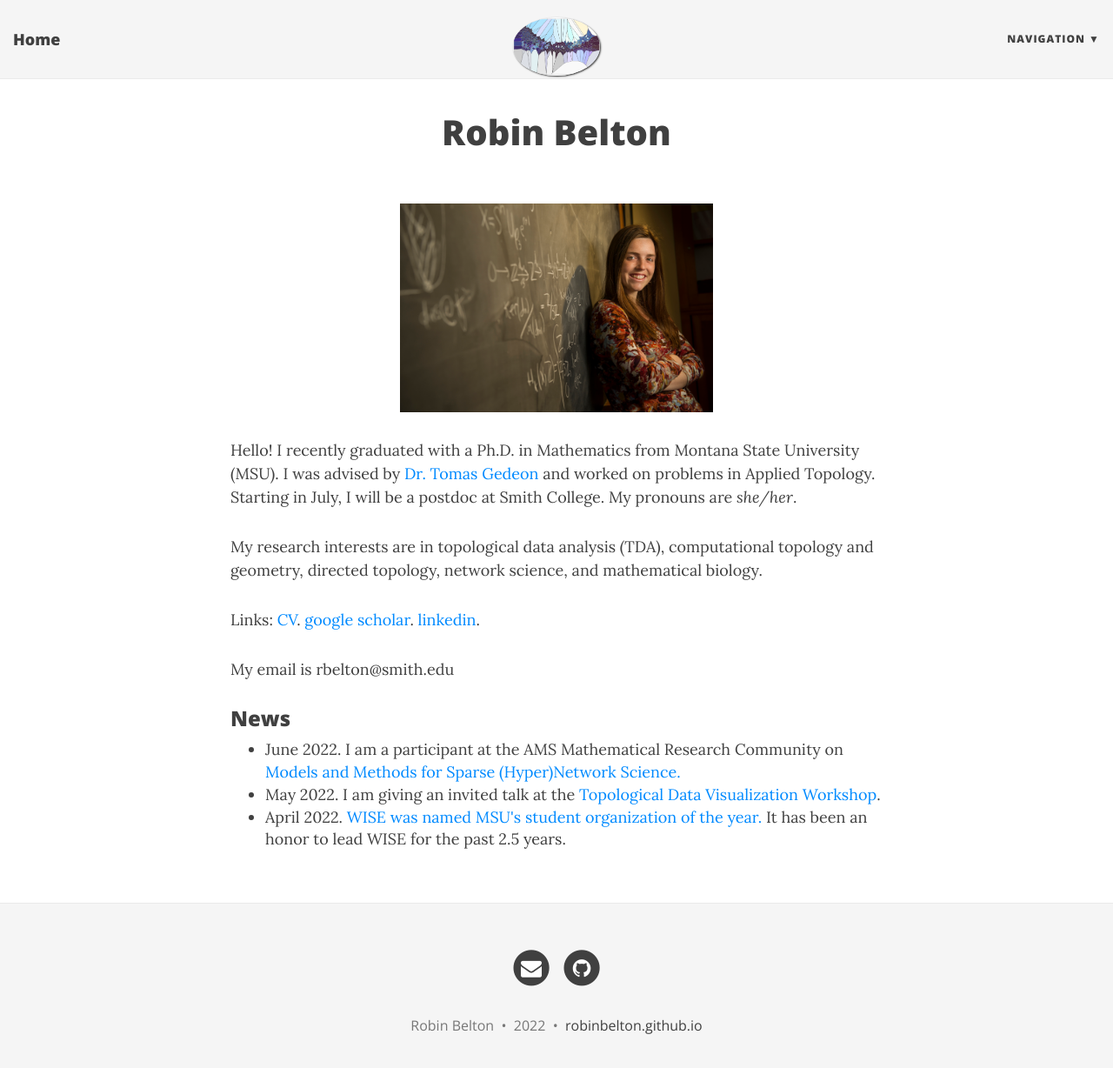
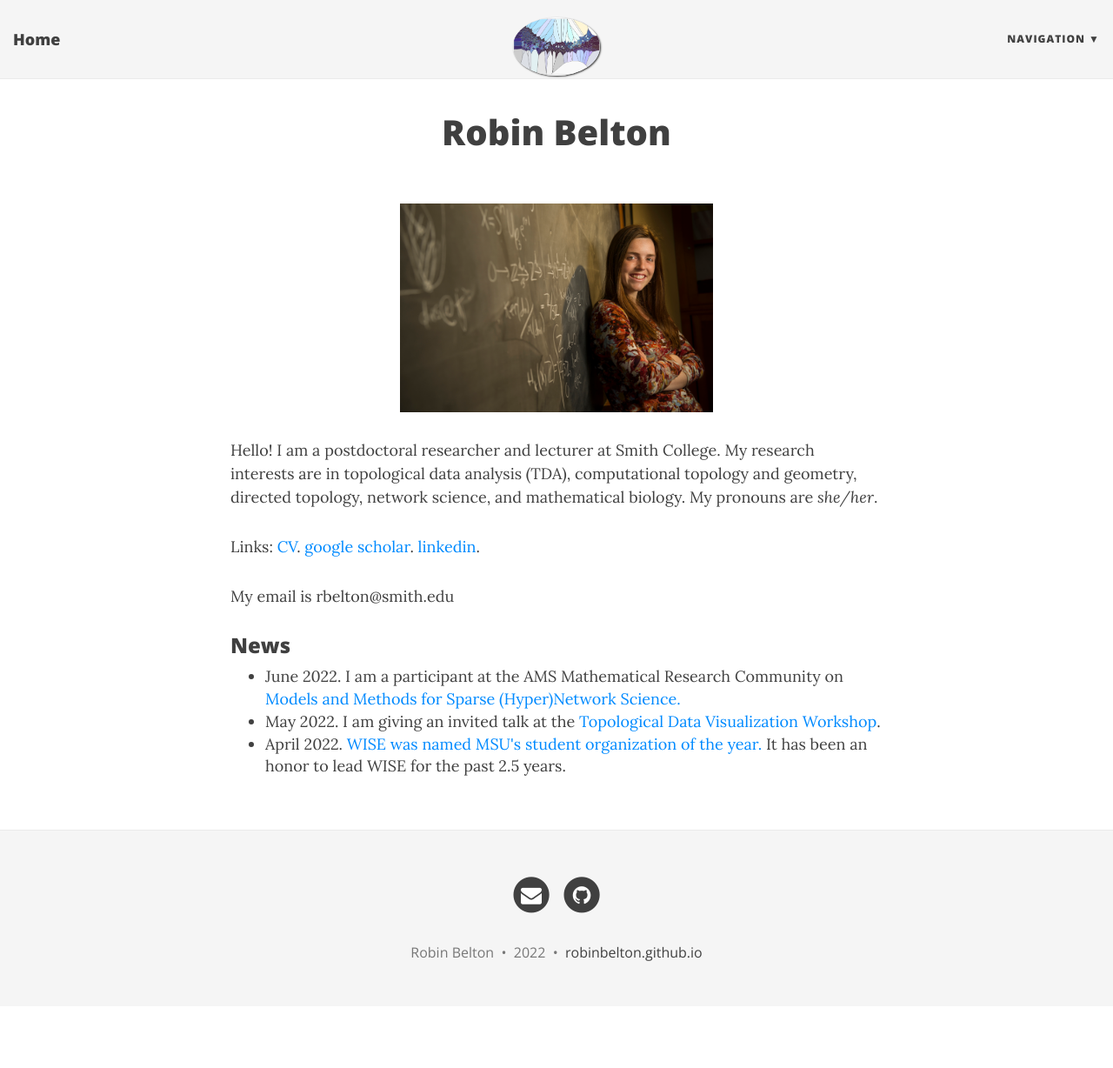
Before and after one commit to robinbelton/robinbelton.github.io, a Jekyll site: the page built from index.html, in a window 1280 px wide and 1241 px high. Shown: the top 1228 px of the window at 87% size. Built offline with Jekyll 4.4.1, drawn with Linux system fonts in a browser that asks for light colours; nearby versions of some CDN libraries; the list of posts is cut into pages by our own code.

Commit message:
Minor edits to website

```diff
--- a/about.html
+++ b/about.html
@@ -185,7 +185,7 @@ function showSlides(n) {
 </body>
 </html>
 
-<p> I am originally from Millersville, MD (between Baltimore and D.C.) and received my B.A. in Mathematics from Kenyon College. I then earned my M.S. and Ph.D. in Mathematics from Montana State University (MSU) where I was advised by Tomas Gedeon and worked on problems in applied topology. In addition to research, I am very interested in making the scientific community more welcoming, accessible, and equitable. My non-research highlights from MSU include being on the leadership team of <a href="https://www.montana.edu/wise/">Graduate Women in Science and Engineering (WISE)</a>, participating in a <a href="https://www.montana.edu/stemstorytellers/index_cohort3.html">STEM communication program</a>, and participating in <a href="https://www.montana.edu/gradschool/professionaldevelopment/gradcat/grad-leadership-academy.html">leadership and DEI trainings</a>. Some of my personal interests include: </p>
+<p> I am originally from Millersville, MD (between Baltimore and D.C.) and received my B.A. in Mathematics from Kenyon College. I then earned my M.S. and Ph.D. in Mathematics from Montana State University (MSU) where I was advised by Tomas Gedeon and worked on problems in applied topology. I am now a postdoc at Smith College where I work with Chris Gol&eacute; and students on studying plant patterns. In addition to research, I am very interested in making the scientific community more welcoming, accessible, and equitable. My non-research highlights from MSU include being on the leadership team of <a href="https://www.montana.edu/wise/">Graduate Women in Science and Engineering (WISE)</a>, participating in a <a href="https://www.montana.edu/stemstorytellers/index_cohort3.html">STEM communication program</a>, and participating in a<a href="https://www.montana.edu/gradschool/professionaldevelopment/gradcat/grad-leadership-academy.html"> leadership program</a>. Some of my personal interests include: </p>
 
 <ul>
 <li>Spending time outside - I gained a huge appreciation of the outdoors when I moved to Montana. Trail running and skiing were hobbies I picked up while living there.</li>
--- a/index.html
+++ b/index.html
@@ -7,9 +7,9 @@ use-site-title: true
 
 <p style="text-align:center;"><img src="robin.jpg" width = "360" height = "240">
 
-<p> Hello! I recently graduated with a Ph.D. in Mathematics from Montana State University (MSU). I was advised by <a href ="https://math.montana.edu/gedeon/"> Dr. Tomas Gedeon</a> and worked on problems in Applied Topology. Starting in July, I will be a postdoc at Smith College. My pronouns are <em>she/her</em>. </p>
+<p> Hello! I am a postdoctoral researcher and lecturer at Smith College. My research interests are in topological data analysis (TDA), computational topology and geometry, directed topology, network science, and mathematical biology. My pronouns are <em>she/her</em>.
+</p>
 
-<p> My research interests are in topological data analysis (TDA), computational topology and geometry, directed topology, network science, and mathematical biology. </p>
 
 <p> Links: <a href="http://robinbelton.github.io//BeltonCVwebsite.pdf">CV</a>.  <a href="https://scholar.google.com/citations?user=v_c8ueIAAAAJ&hl=en&oi=ao">google scholar</a>.
 <a href="https://www.linkedin.com/in/robin-belton-4511691b0/">linkedin</a>. </p>
```
